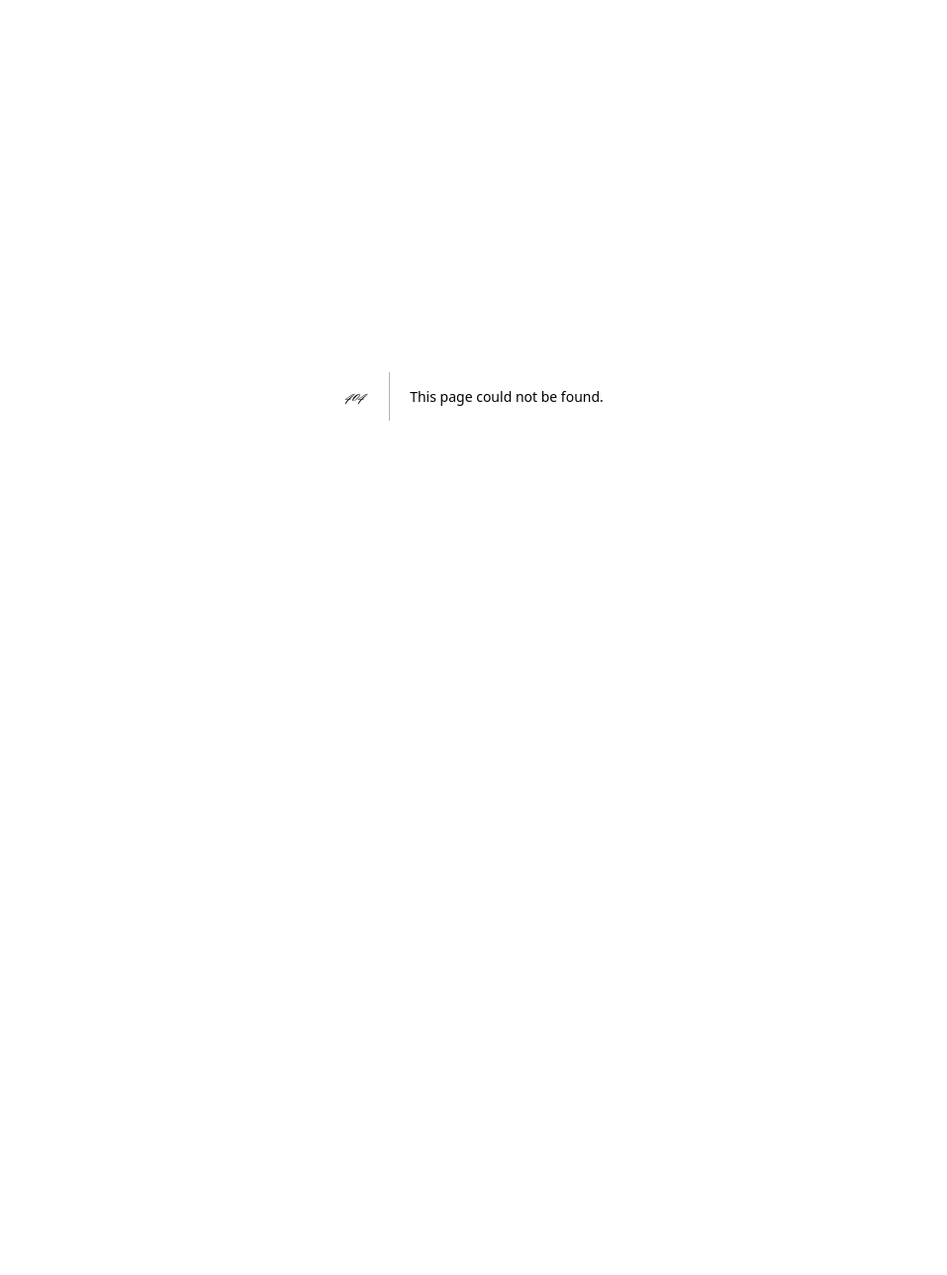
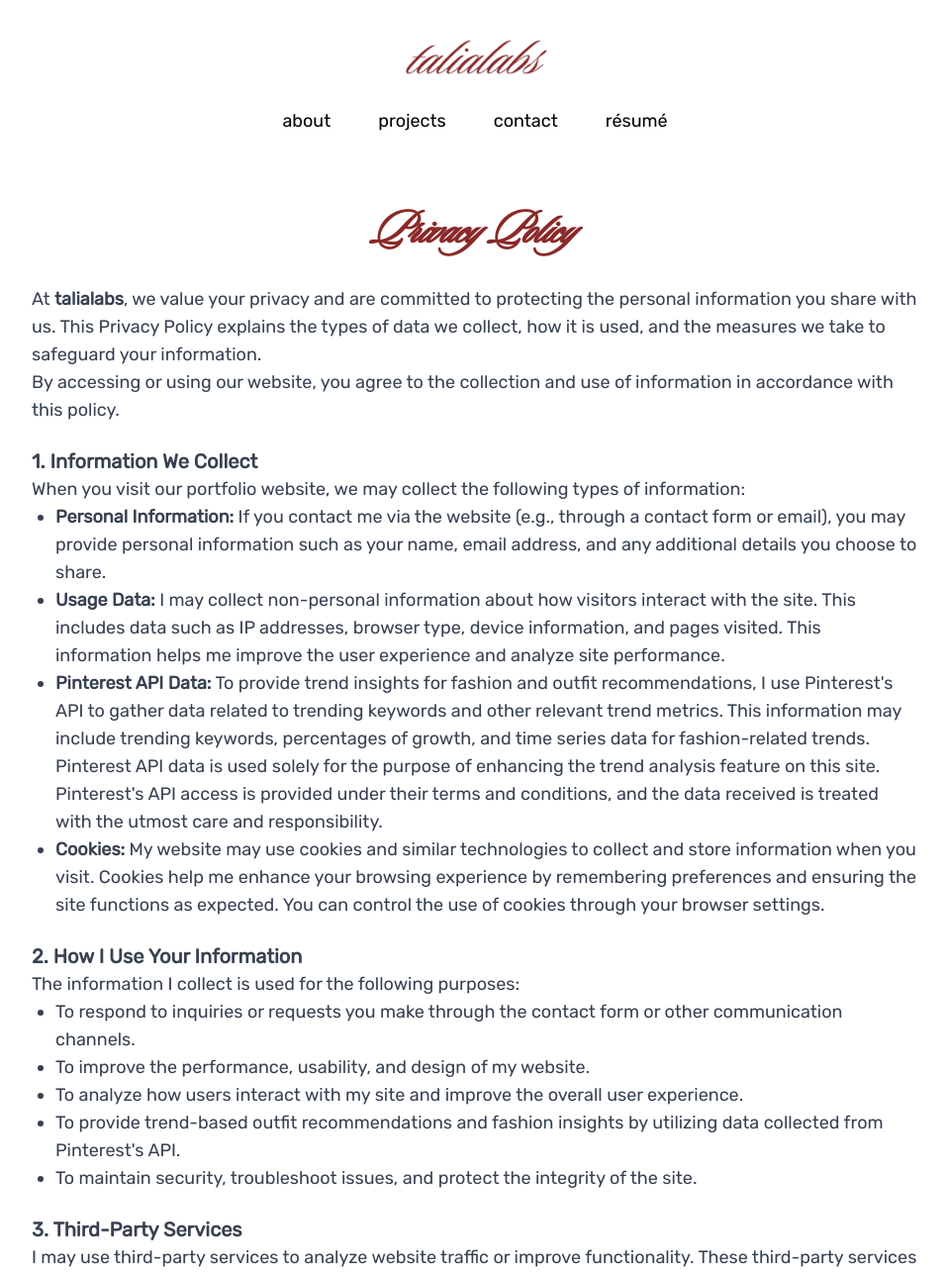
Before and after one commit to taliakusmirek/myportfolio, a Next.js app in the folder myportfolio/: page /privacypolicy in a window 1280 px wide. Before the commit this address had no page. Shown: the top 1288 px of the page at 99% size, without its empty margins (160-1117 px from the left). Before the commit the page ends 800 px from the top, so only its background shows below. Built offline with nearby package versions, Linux system fonts and the light colour scheme.

Commit message:
privacy policy page for project APIs

```diff
--- /dev/null
+++ b/myportfolio/src/app/privacypolicy/page.tsx
@@ -0,0 +1,84 @@
+'use client'
+import Nav from '../../components/Navigation';
+import Footer from '../../components/Footer';
+
+import { useState } from 'react';
+
+export default function Privacy() {
+  return (
+    <div>
+      <Nav />
+
+      <main className="p-4">
+        <h1 className="text-h1-mobile sm:text-h1-desktop flex justify-center mt-14 mb-6 text-brand-Bold-Red">
+          Privacy Policy
+        </h1>
+
+        <div className="flex justify-center items-center">
+          <div className="max-w-4xl text-base sm:text-lg text-gray-700">
+
+            <p>At <strong>talialabs</strong>, we value your privacy and are committed to protecting the personal information you share with us. This Privacy Policy explains the types of data we collect, how it is used, and the measures we take to safeguard your information.</p>
+
+            <p>By accessing or using our website, you agree to the collection and use of information in accordance with this policy.</p>
+
+            <h2 className="mt-6 text-xl font-semibold">1. Information We Collect</h2>
+            <p>When you visit our portfolio website, we may collect the following types of information:</p>
+            <ul className="list-disc pl-6">
+              <li><strong>Personal Information:</strong> If you contact me via the website (e.g., through a contact form or email), you may provide personal information such as your name, email address, and any additional details you choose to share.</li>
+              <li><strong>Usage Data:</strong> I may collect non-personal information about how visitors interact with the site. This includes data such as IP addresses, browser type, device information, and pages visited. This information helps me improve the user experience and analyze site performance.</li>
+              <li><strong>Pinterest API Data:</strong> To provide trend insights for fashion and outfit recommendations, I use Pinterest's API to gather data related to trending keywords and other relevant trend metrics. This information may include trending keywords, percentages of growth, and time series data for fashion-related trends. Pinterest API data is used solely for the purpose of enhancing the trend analysis feature on this site. Pinterest's API access is provided under their terms and conditions, and the data received is treated with the utmost care and responsibility.</li>
+              <li><strong>Cookies:</strong> My website may use cookies and similar technologies to collect and store information when you visit. Cookies help me enhance your browsing experience by remembering preferences and ensuring the site functions as expected. You can control the use of cookies through your browser settings.</li>
+            </ul>
+
+            <h2 className="mt-6 text-xl font-semibold">2. How I Use Your Information</h2>
+            <p>The information I collect is used for the following purposes:</p>
+            <ul className="list-disc pl-6">
+              <li>To respond to inquiries or requests you make through the contact form or other communication channels.</li>
+              <li>To improve the performance, usability, and design of my website.</li>
+              <li>To analyze how users interact with my site and improve the overall user experience.</li>
+              <li>To provide trend-based outfit recommendations and fashion insights by utilizing data collected from Pinterest's API.</li>
+              <li>To maintain security, troubleshoot issues, and protect the integrity of the site.</li>
+            </ul>
+
+            <h2 className="mt-6 text-xl font-semibold">3. Third-Party Services</h2>
+            <p>I may use third-party services to analyze website traffic or improve functionality. These third-party services may collect information about your activity on my site. This includes:</p>
+            <ul className="list-disc pl-6">
+              <li><strong>Google Analytics:</strong> To monitor website traffic and usage patterns.</li>
+              <li><strong>Pinterest API:</strong> To access real-time trend data on fashion-related keywords and topics for personalized recommendations. By using Pinterest’s API, I can collect data on popular trends and seasonal fashion styles to improve the outfit recommendation system. Pinterest's data is collected in accordance with Pinterest’s privacy policies and terms of service.</li>
+            </ul>
+
+            <h2 className="mt-6 text-xl font-semibold">4. Data Retention</h2>
+            <p>I retain your personal information only for as long as necessary to fulfill the purposes outlined in this Privacy Policy. If you contact me or leave a message through my site, your information may be stored for a reasonable period for communication or project reference purposes.</p>
+            <p>For Pinterest API data, I retain trend-related information only as long as it is needed for analysis or until trends are no longer relevant for the purposes of recommendation generation.</p>
+
+            <h2 className="mt-6 text-xl font-semibold">5. Security of Your Information</h2>
+            <p>I implement reasonable and appropriate measures to protect your personal information from unauthorized access, alteration, or destruction. However, no data transmission over the internet or electronic storage system is 100% secure, and I cannot guarantee absolute security.</p>
+
+            <h2 className="mt-6 text-xl font-semibold">6. Your Rights and Choices</h2>
+            <p>You have the right to:</p>
+            <ul className="list-disc pl-6">
+              <li><strong>Access and correct</strong> any personal information you have shared.</li>
+              <li><strong>Opt-out</strong> of marketing communications, if applicable, by contacting me directly.</li>
+              <li><strong>Request deletion</strong> of personal data, though I may need to retain some data for legal or record-keeping purposes.</li>
+            </ul>
+            <p>If you wish to exercise any of these rights, please contact me at [insert contact details].</p>
+
+            <h2 className="mt-6 text-xl font-semibold">7. Changes to This Privacy Policy</h2>
+            <p>I may update this Privacy Policy from time to time. Any changes will be posted on this page with an updated “Effective Date.” I encourage you to review this page periodically to stay informed about how I am protecting your information.</p>
+
+            <h2 className="mt-6 text-xl font-semibold">8. Contact Me</h2>
+            <p>If you have any questions or concerns about this Privacy Policy, or if you wish to exercise your rights regarding your personal information, please contact me at:</p>
+            <br></br>
+            <p><strong>Talia Kusmirek</strong><br />
+               Email: kusmire@bc.edu<br />
+               Website: talialabs.org</p>
+               <p><strong>Effective Date:</strong> December 20, 2024</p>
+
+          </div>
+        </div>
+      </main>
+
+      <Footer />
+    </div>
+  );
+}
```
